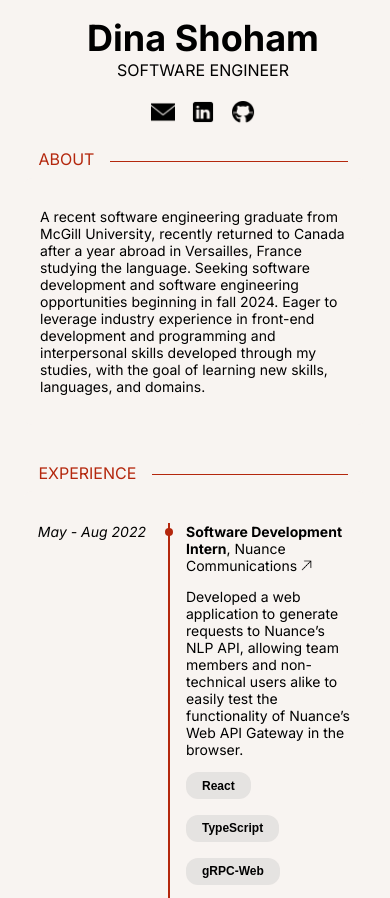
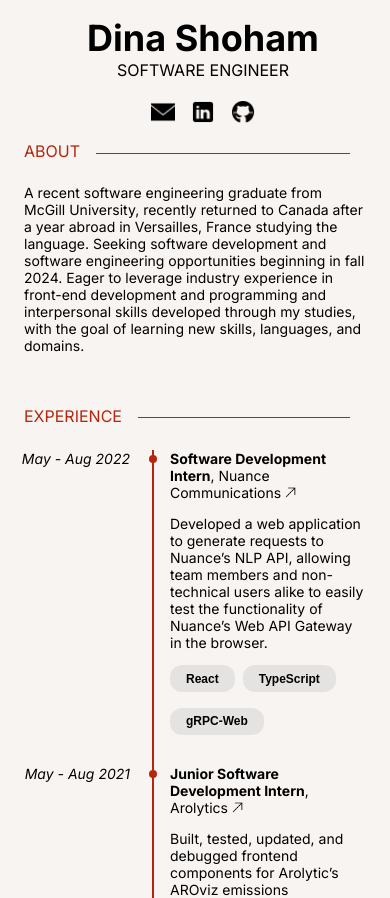
Before and after one commit to dina-shoham/personal-website, a Vue app: page / in a window 390 px wide. Shown: the top 898 px of the page. Built offline with nearby package versions, Linux system fonts and the light colour scheme.

Commit message:
mobile margins??? going crazy

```diff
--- a/src/App.vue
+++ b/src/App.vue
@@ -78,7 +78,7 @@ hr {
   height: 1px;
   border: 0;
   border-top: 1px solid var(--accent-color);
-  margin: 0rem 1rem 0rem 1rem;
+  margin: 0rem 0.5rem;
   padding: 0;
 }
 
@@ -101,8 +101,8 @@ hr {
   text-align: left;
   color: var(--accent-color);
   background-color: var(--background-color);
-  padding: 1rem 0rem 1rem 0rem;
-  margin: 0rem 0.9rem;
+  padding: 0.5rem 0rem;
+  margin: 0rem 0.5rem;
   z-index: 1;
   width: 100%;
   position: sticky;
--- a/src/assets/main.css
+++ b/src/assets/main.css
@@ -26,8 +26,8 @@ body {
 
 #app {
   max-width: 1280px;
-  margin: 0 auto;
-  padding: 1rem 0.5rem;
+  margin: 0rem;
+  padding: 1rem 0rem;
   font-weight: 400;
   font-family: 'Inter';
   color: var(--main-color);
@@ -74,7 +74,7 @@ p {
 
 .container {
   background-color: var(--container-color);
-  padding: 1rem;
+  padding: 0.5rem;
   border-radius: 0.5rem;
 }
 
```
